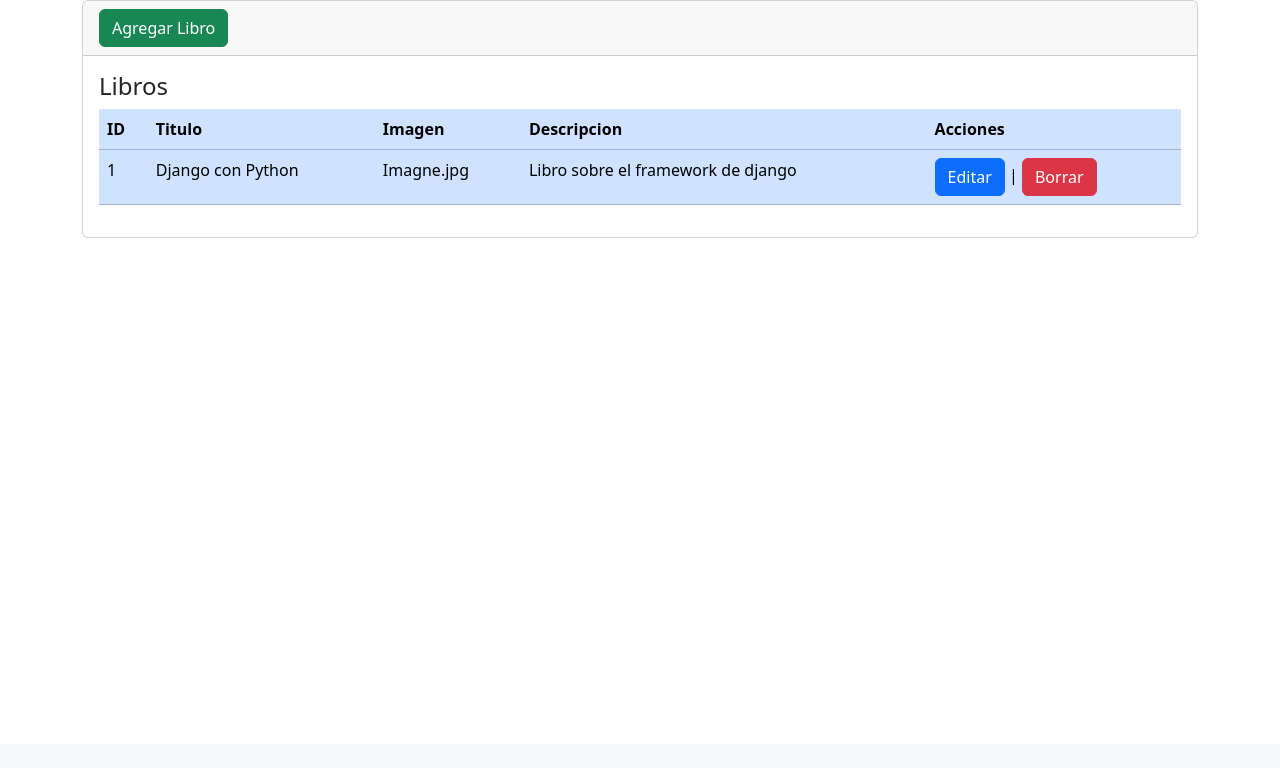
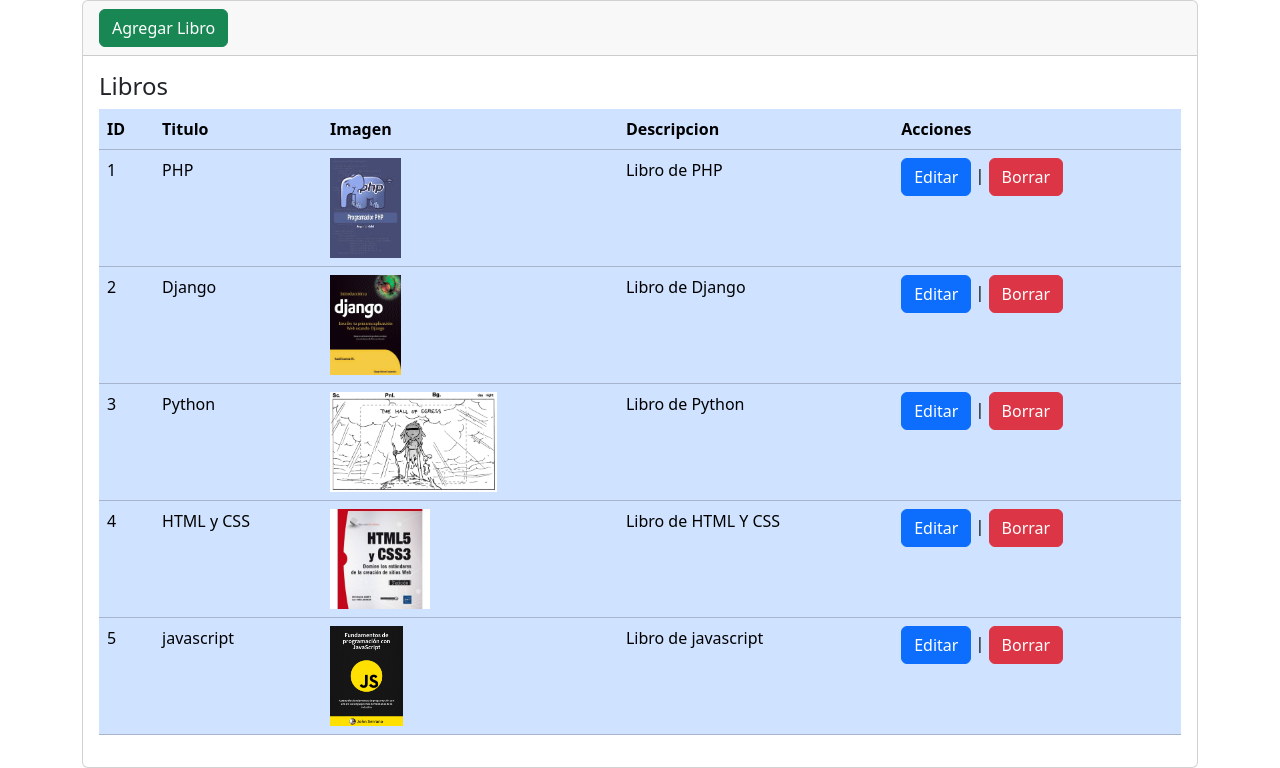
Before and after one commit to M1guelJ4imes/ProyectoWeb_1, a Django app: page /libros in a window 1280 px wide. Shown: the part 56-824 px from the top of the page. Before the commit the page ends 294 px from the top, so only its background shows below. Run offline with Django 5.2, Linux system fonts and the light colour scheme; data comes from the database, SQL or seed files in the repository; both versions use the stored data as it was after the commit.

Commit message:
Ajustes para que se puedan ver las imagenes

```diff
--- a/proyectoweb1/libreria/models.py
+++ b/proyectoweb1/libreria/models.py
@@ -1,3 +1,4 @@
+from typing import Any
 from django.db import models
 
 # Create your models here.
@@ -6,3 +7,11 @@ class Libro(models.Model):
     titulo = models.CharField(max_length=100,verbose_name='Titulo')
     imagen = models.ImageField(upload_to='imagenes/', verbose_name='Imagen', null=True)
     descripcion=models.TextField(null=True,verbose_name='Descripcion')
+
+    def __str__(self):
+     fila = "Titulo: " + self.titulo + " - " + "Descripcion: " + self.descripcion
+     return fila
+
+    def delete(self, using=None , keep_parents=False):
+       self.imagen.storage.delete(self.imagen.name)
+       super().delete()
--- a/proyectoweb1/libreria/templates/libros/index.html
+++ b/proyectoweb1/libreria/templates/libros/index.html
@@ -34,11 +34,15 @@
                     </tr>
                 </thead>
                 <tbody>
+                    {% for libro in libros %}
                     <tr class="">
-                        <td>1</td>
-                        <td>Django con Python</td>
-                        <td>Imagne.jpg</td>
-                        <td>Libro sobre el framework de django</td>
+                        <td>{{ libro.id }}</td>
+                        <td>{{ libro.titulo }}</td>
+                        <td>
+                            <img src="{{ libro.imagen.url }}" height="100">
+
+                        </td>
+                        <td>{{ libro.descripcion }}</td>
                         <td> <a
                             name=""
                             id=""
@@ -56,6 +60,7 @@
                             >Borrar</a>
                         </td>
                     </tr>
+                    {% endfor %}
                 </tbody>
             </table>
         </div>
--- a/proyectoweb1/libreria/urls.py
+++ b/proyectoweb1/libreria/urls.py
@@ -1,5 +1,8 @@
 from django.urls import path
 from . import views
+
+from django.conf import settings
+from django.contrib.staticfiles.urls import static
 
 urlpatterns = [
     path('', views.inicio, name='inicio'),
@@ -7,4 +10,4 @@ urlpatterns = [
     path('libros',views.libros, name='libros'),
     path('libros/crear',views.crear, name='crear'),
     path('libros/editar',views.editar, name='editar'),
-]
+] + static(settings.MEDIA_URL, document_root=settings.MEDIA_ROOT)
--- a/proyectoweb1/libreria/views.py
+++ b/proyectoweb1/libreria/views.py
@@ -1,5 +1,7 @@
 from django.shortcuts import render
 from django.http import HttpResponse
+from .models import Libro
+from .forms import LibroForm
 # Create your views here.
 
 #Acceso a las paginas del sitio
@@ -10,8 +12,12 @@ def nosotros(request):
 
 #Acceso a los libros
 def libros(request):
-    return render(request, 'libros/index.html')
+    libros = Libro.objects.all()
+    return render(request, 'libros/index.html',{'libros':libros})
+
 def editar(request):
     return render(request, 'libros/editar.html')
+
 def crear(request):
-    return render(request, 'libros/crear.html')
+    formulario= LibroForm(request.POST or None)
+    return render(request, 'libros/crear.html',{'formulario':formulario})
--- a/proyectoweb1/proyectoweb1/settings.py
+++ b/proyectoweb1/proyectoweb1/settings.py
@@ -11,6 +11,7 @@ https://docs.djangoproject.com/en/5.0/ref/settings/
 """
 
 from pathlib import Path
+import os
 
 # Build paths inside the project like this: BASE_DIR / 'subdir'.
 BASE_DIR = Path(__file__).resolve().parent.parent
@@ -121,4 +122,7 @@ STATIC_URL = 'static/'
 # Default primary key field type
 # https://docs.djangoproject.com/en/5.0/ref/settings/#default-auto-field
 
+MEDIA_ROOT= os.path.join(BASE_DIR, '')
+MEDIA_URL = '/imagenes/'
+
 DEFAULT_AUTO_FIELD = 'django.db.models.BigAutoField'
```
Also changed, not shown: proyectoweb1/libreria/forms.py (added, +7 -0 lines), proyectoweb1/libreria/templates/libros/form.html (+19 -5 lines), proyectoweb1/db.sqlite3, proyectoweb1/imagenes/2-9210b8e6bc2929292929.png (added), proyectoweb1/imagenes/PortadaLibro.jpg (added), proyectoweb1/imagenes/django_el_tutorial_1.8.jpg (added), proyectoweb1/imagenes/html5-y-css3-domine-los-estandares-de-la-creacion-de-sitios-web-300x300.jpg (added).
